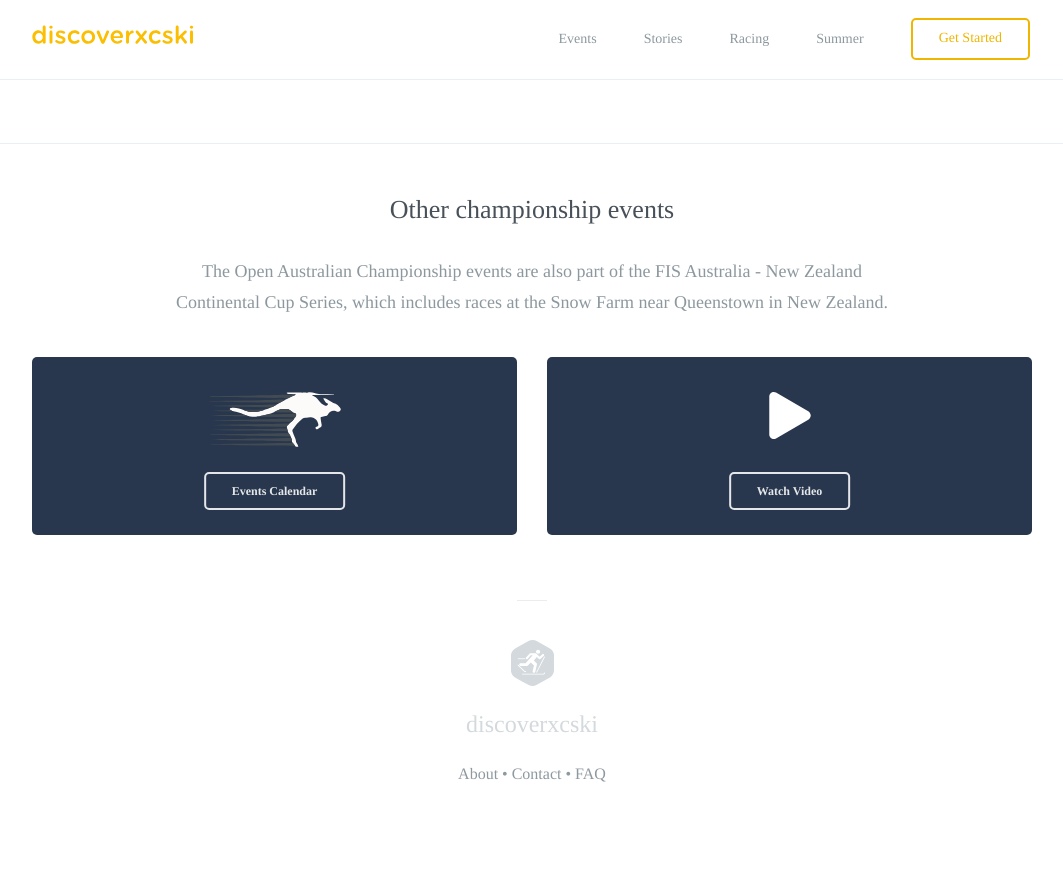
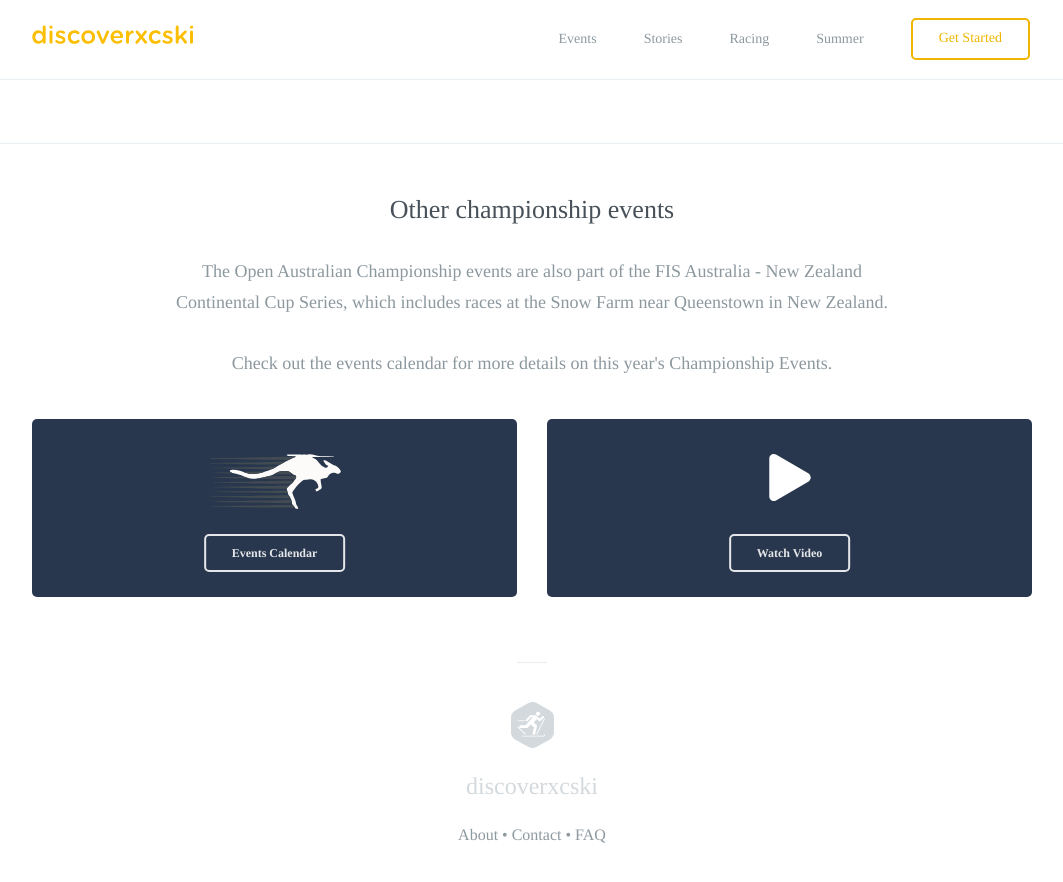
Before and after one commit to robcatto/robcatto.github.io, a Jekyll site: the page built from racing/championship-level/index.html, in a window 1280 px wide and 900 px high, scrolled down 2130 px. Shown: the top 882 px of the window, without its empty margins (108-1171 px from the left). Built offline with Jekyll 4.4.1, drawn with Linux system fonts in a browser that asks for light colours; some web fonts are replaced; Markdown is read by kramdown in place of the engine named in the settings; before the commit the page ends 2968 px from its top, so only the background shows below that.

Commit message:
Update index.html

```diff
--- a/racing/championship-level/index.html
+++ b/racing/championship-level/index.html
@@ -117,7 +117,7 @@ layout: default
                 <h3>Other championship events</h3>
                 <p>
                 The Open Australian Championship events are also part of the FIS Australia - New Zealand Continental Cup Series, which includes races at the Snow Farm near Queenstown in New Zealand.
-
+                <p>Check out the events calendar for more details on this year's Championship Events.
 
                 </p>
 
```
